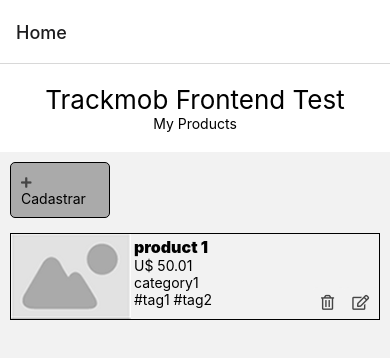
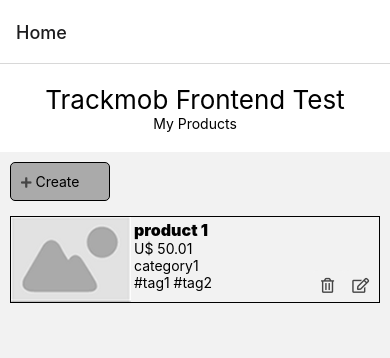
Before and after one commit to ttbs1/trackmob-frontend-test, a React Native app in the folder trackmobApp/: screen /Home in a window 390 px wide. Shown: the top 358 px of the page. Built offline with nearby package versions, Linux system fonts and the light colour scheme.

Commit message:
spliting page elements into components

```diff
--- /dev/null
+++ b/trackmobApp/src/components/Button.js
@@ -0,0 +1,24 @@
+import React from 'react';
+import { TouchableOpacity, Text, StyleSheet } from 'react-native';
+import Icon from 'react-native-vector-icons/FontAwesome5';
+
+export default function Button(props) {
+    return (
+        <TouchableOpacity
+            style={styles.btn}
+            onPress={ props.click }>
+            <Text><Icon name="plus" color="#454545" /> {props.children} </Text>
+        </TouchableOpacity>
+    )
+}
+
+const styles = StyleSheet.create({
+    btn: {
+        backgroundColor: '#aaa',
+        width: 100,
+        padding: 10,
+        borderColor: 'black',
+        borderWidth: 1,
+        borderRadius: 5,
+    }
+});
--- /dev/null
+++ b/trackmobApp/src/components/Form.js
@@ -0,0 +1,42 @@
+import React from "react";
+import { View, TextInput, StyleSheet } from 'react-native';
+import { Picker } from '@react-native-picker/picker';
+
+export default function Form(props) {
+    return (
+        <>
+            <TextInput style={styles.input} onChangeText={text => { props.callback("name", text) }} value={props.product.name} placeholder="Product name" />
+
+            <View style={{ borderWidth: 1, marginBottom: 15 }}>
+                <Picker
+                    selectedValue={props.product.category}
+                    onValueChange={(itemValue) =>
+                        props.callback("category", itemValue)
+                    }>
+                    <Picker.Item label="Category 1" value="category1" />
+                    <Picker.Item label="Category 2" value="category2" />
+                    <Picker.Item label="Category 3" value="category3" />
+                </Picker>
+            </View>
+
+            <TextInput style={styles.input} onChangeText={text => { props.callback("price", text) }} value={props.product.price} placeholder="100.00" keyboardType="numeric" />
+            <TextInput style={styles.input} onChangeText={text => { props.callback("tags", text) }} value={props.product.tags} placeholder="tag1 tag2 tag3" />
+        </>
+    )
+}
+
+const styles = StyleSheet.create({
+    input: {
+        borderWidth: 1,
+        paddingLeft: 18,
+        marginBottom: 15
+    },
+    btn: {
+        backgroundColor: '#aaa',
+        width: 100,
+        padding: 10,
+        borderColor: 'black',
+        borderWidth: 1,
+        borderRadius: 5,
+    }
+});
--- /dev/null
+++ b/trackmobApp/src/components/Header.js
@@ -0,0 +1,22 @@
+import React from 'react';
+import { View, Text, StyleSheet } from 'react-native';
+
+export default function Header(props) {
+    return (
+        <View style={styles.header}>
+            <Text style={styles.title}> {props.title} </Text>
+            <Text> {props.subtitle} </Text>
+        </View>
+    )
+}
+
+const styles = StyleSheet.create({
+    header: {
+        padding: 20,
+        backgroundColor: "#fff",
+        alignItems: 'center'
+    },
+    title: {
+        fontSize: 26
+    }
+});
--- /dev/null
+++ b/trackmobApp/src/components/Products.js
@@ -0,0 +1,44 @@
+import React from "react";
+import { View, Text, Image, StyleSheet } from 'react-native';
+import Icon from 'react-native-vector-icons/FontAwesome5';
+
+export default function Products(props) {
+    return (
+        <View>
+            {
+                props.products
+                    ? props.products.map((response, i) => {
+                        return (
+                            <View style={styles.containerProd} key={i}>
+                                <View>
+                                    <Image
+                                        style={styles.tinyLogo}
+                                        source={require("./../util/notitle.png")}
+                                    />
+                                </View>
+                                <View style={{ paddingTop: 3, paddingLeft: 3 }}>
+                                    <Text style={{ fontWeight: '900', fontSize: 16 }} >{response.name}</Text>
+                                    <Text>{response.price}</Text>
+                                    <Text>{response.category}</Text>
+                                    <Text>{response.tags.map(x => { return ("#" + x + " ") })}</Text>
+                                </View>
+                                <View style={{ flexDirection: 'row', alignItems: 'flex-end', justifyContent: 'flex-end', flex: 1 }}>
+                                    <Icon.Button style={{ paddingRight: 0 }} onPress={() => props.clickDelete(i)} name="trash-alt" size={15} color="#454545" backgroundColor="#f2f2f2" />
+                                    <Icon.Button style={{ paddingRight: 0 }} onPress={() => props.navigation.navigate('Create', { callback: props.clickUpdate, product: response, index: i })} name="edit" size={15} color="#454545" backgroundColor="#f2f2f2" />
+                                </View>
+                            </View>
+                        )
+                    })
+                    : console.log(props.products)
+            }
+        </View>
+    )
+}
+
+const styles = StyleSheet.create({
+    containerProd: {
+        marginTop: 15,
+        flexDirection: 'row',
+        borderWidth: 1
+    }
+});
--- a/trackmobApp/src/pages/Create/index.js
+++ b/trackmobApp/src/pages/Create/index.js
@@ -1,8 +1,8 @@
 import React from 'react';
-import { View, Text, TextInput, StyleSheet, TouchableOpacity } from 'react-native';
-import { useRoute } from '@react-navigation/native';
-import { Picker } from '@react-native-picker/picker';
-import Icon from 'react-native-vector-icons/FontAwesome5';
+import { View } from 'react-native';
+import Header from '../../components/Header';
+import Button from '../../components/Button';
+import Form from '../../components/Form';
 
 class Create extends React.Component {
 
@@ -10,88 +10,49 @@ class Create extends React.Component {
         super(props);
         const { route } = this.props;
         this.state = {
-            name: route.params.product.name,
-            price: route.params.product.price,
-            category: route.params.product.category,
-            tags: route.params.product.tags.join(" ")
+            product: {
+                name: route.params.product.name,
+                price: route.params.product.price,
+                category: route.params.product.category,
+                tags: route.params.product.tags.join(" ")
+            }
         }
+
+        this.handleClick = this.handleClick.bind(this);
+        this.handleChange = this.handleChange.bind(this);
     }
 
+    handleChange = (name, value) => {
+        let { product } = this.state;
+        product[name] = value;
+        this.setState({ product });
+    }
+
+    handleClick = () => {
+        const { route } = this.props;
+        const { navigation } = this.props;
+        route.params.callback({
+            index: route.params.index,
+            name: this.state.product.name,
+            price: this.state.product.price,
+            category: this.state.product.category,
+            tags: this.state.product.tags.split(" ")
+        });
+        navigation.goBack(null);
+    }
 
     render() {
-        const { navigation } = this.props;
-        const { route } = this.props;
 
         return (
             <>
-                <View style={styles.header}>
-                    <Text style={styles.title}>Trackmob Frontend Test</Text>
-                    <Text>My Products</Text>
-                </View>
-                <View style={styles.container}>
-                    <TextInput style={styles.input} onChangeText={text => { this.setState({ name: text }) }} value={this.state.name} placeholder="Product name" />
-
-                    <View style={{ borderWidth: 1, marginBottom: 15 }}>
-                        <Picker
-                            selectedValue={this.state.category}
-                            onValueChange={(itemValue) =>
-                                this.setState({ category: itemValue })
-                            }>
-                            <Picker.Item label="Category 1" value="category1" />
-                            <Picker.Item label="Category 2" value="category2" />
-                            <Picker.Item label="Category 3" value="category3" />
-                        </Picker>
-                    </View>
-
-                    <TextInput style={styles.input} onChangeText={text => { this.setState({ price: text }) }} value={this.state.price} placeholder="100.00" keyboardType="numeric" />
-                    <TextInput style={styles.input} onChangeText={text => { this.setState({ tags: text }) }} value={this.state.tags} placeholder="tag1 tag2 tag3" />
-
-                    <TouchableOpacity
-                        style={styles.btn}
-                        onPress={() => {
-                            route.params.callback({
-                                index: route.params.index,
-                                name: this.state.name,
-                                price: this.state.price,
-                                category: this.state.category,
-                                tags: this.state.tags.split(" ")
-                            });
-                            navigation.goBack(null);
-                        }}>
-                        <Text><Icon name="plus" color="#454545" /> Salvar</Text>
-                    </TouchableOpacity>
+                <Header title="Trackmob Frontend Test" subtitle="My Products"></Header>
+                <View style={{ flex: 1, padding: 10 }}>
+                    <Form product={this.state.product} callback={this.handleChange}></Form>
+                    <Button click={this.handleClick}>Save</Button>
                 </View>
             </>
         )
     }
 }
 
-const styles = StyleSheet.create({
-    header: {
-        padding: 20,
-        backgroundColor: "#fff",
-        alignItems: 'center'
-    },
-    title: {
-        fontSize: 26
-    },
-    container: {
-        flex: 1,
-        padding: 10,
-    },
-    input: {
-        borderWidth: 1,
-        paddingLeft: 18,
-        marginBottom: 15
-    },
-    btn: {
-        backgroundColor: '#aaa',
-        width: 100,
-        padding: 10,
-        borderColor: 'black',
-        borderWidth: 1,
-        borderRadius: 5,
-    }
-});
-
 export default Create;
--- a/trackmobApp/src/pages/Home/index.js
+++ b/trackmobApp/src/pages/Home/index.js
@@ -1,7 +1,8 @@
-import React, { useState, useEffect } from 'react';
-import { View, Text, StyleSheet, TouchableOpacity, Image } from 'react-native';
-import Icon from 'react-native-vector-icons/FontAwesome5';
-
+import React from 'react';
+import { View } from 'react-native';
+import Header from '../../components/Header';
+import Button from '../../components/Button';
+import Products from '../../components/Products';
 
 class Home extends React.Component {
     constructor(props) {
@@ -18,10 +19,24 @@ class Home extends React.Component {
 
         this.handleDelete = this.handleDelete.bind(this);
         this.handleUpdate = this.handleUpdate.bind(this);
+        this.handleCreate = this.handleCreate.bind(this);
         this.handleClick = this.handleClick.bind(this);
     }
 
-    handleClick = product => {
+    handleClick = () => {
+        const { navigation } = this.props;
+        navigation.navigate('Create', {
+            callback: this.handleCreate,
+            product: {
+                name: "",
+                price: "",
+                category: "category1",
+                tags: []
+            }
+        })
+    }
+
+    handleCreate = product => {
         let products = this.state.products ? [...this.state.products, product] : new Array(product);
         this.setState({ products });
     };
@@ -41,87 +56,18 @@ class Home extends React.Component {
 
     render() {
         const { navigation } = this.props;
-
         return (
             <>
-                <View style={styles.header}>
-                    <Text style={styles.title}>Trackmob Frontend Test</Text>
-                    <Text>My Products</Text>
-                </View>
-                <View style={styles.container}>
-                    <TouchableOpacity
-                        style={styles.btn}
-                        onPress={() =>
-                            navigation.navigate('Create', { callback: this.handleClick, product: {
-                                name: "",
-                                price: "",
-                                category: "category1",
-                                tags: []
-                            } })
-                        }>
-                        <Text><Icon name="plus" color="#454545" /> Cadastrar</Text>
-                    </TouchableOpacity>
-                    <View>
-
-                        {
-                            this.state.products
-                                ? this.state.products.map((response, i) => {
-                                    return (
-                                        <View style={styles.containerProd} key={i}>
-                                            <View>
-                                                <Image
-                                                    style={styles.tinyLogo}
-                                                    source={require("./../../util/notitle.png")}
-                                                />
-                                            </View>
-                                            <View style={{ paddingTop: 3, paddingLeft: 3 }}>
-                                                <Text style={{ fontWeight: '900', fontSize: 16 }} >{response.name}</Text>
-                                                <Text>{response.price}</Text>
-                                                <Text>{response.category}</Text>
-                                                <Text>{response.tags.map(x => { return ("#" + x + " ") })}</Text>
-                                            </View>
-                                            <View style={{ flexDirection: 'row', alignItems: 'flex-end', justifyContent: 'flex-end', flex: 1 }}>
-                                                <Icon.Button style={{ paddingRight:0 }} onPress={() => this.handleDelete(i)} name="trash-alt" size={15} color="#454545" backgroundColor="#f2f2f2" />
-                                                <Icon.Button style={{ paddingRight:0 }} onPress={() => navigation.navigate('Create', { callback: this.handleUpdate, product: response, index: i })} name="edit" size={15} color="#454545" backgroundColor="#f2f2f2" />
-                                            </View>
-                                        </View>
-                                    )
-                                })
-                                : null
-                        }
-                    </View>
+                <Header title="Trackmob Frontend Test" subtitle="My Products" ></Header>
+                <View style={{ flex: 1, padding: 10 }}>
+                    <Button click={this.handleClick} >Create</Button>
+                    <Products products={this.state.products} clickDelete={this.handleDelete} clickUpdate={this.handleUpdate} navigation={navigation} ></Products>
                 </View>
             </>
         )
     };
 }
 
-const styles = StyleSheet.create({
-    header: {
-        padding: 20,
-        backgroundColor: "#fff",
-        alignItems: 'center'
-    },
-    title: {
-        fontSize: 26
-    },
-    container: {
-        flex: 1,
-        padding: 10
-    },
-    containerProd: {
-        marginTop: 15,
-        flexDirection: 'row',
-        borderWidth: 1
-    },
-    btn: {
-        backgroundColor: '#aaa',
-        width: 100,
-        padding: 10,
-        borderColor: 'black',
-        borderWidth: 1,
-        borderRadius: 5,
-    },
-});
+
 
 export default Home;
```
